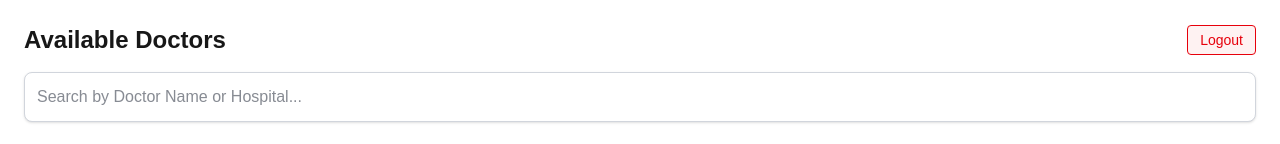
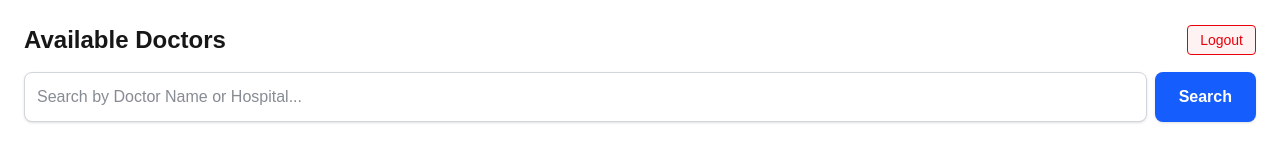
Before and after one commit to shishir-21/SehatSathi, a Next.js app in the folder sehatsathi-frontend/: page / in a window 1280 px wide. Shown: the top 144 px of the page. Built offline with nearby package versions, Linux system fonts and the light colour scheme; no server answers.

Commit message:
feat: add explicit search button for doctor filtering

```diff
--- a/sehatsathi-frontend/app/page.tsx
+++ b/sehatsathi-frontend/app/page.tsx
@@ -103,14 +103,21 @@ export default function Home() {
       </div>
 
       {/* Modern Search Bar */}
-      <div className="mb-6">
+      <div className="mb-6 flex gap-2">
         <input
           type="text"
           placeholder="Search by Doctor Name or Hospital..."
           value={searchQuery}
           onChange={(e) => setSearchQuery(e.target.value)}
-          className="w-full border border-gray-300 p-3 rounded-lg shadow-sm focus:outline-none focus:ring-2 focus:ring-blue-500 bg-white text-gray-900"
+          onKeyDown={(e) => { if (e.key === 'Enter') setDebouncedSearch(searchQuery); }}
+          className="flex-1 border border-gray-300 p-3 rounded-lg shadow-sm focus:outline-none focus:ring-2 focus:ring-blue-500 bg-white text-gray-900"
         />
+        <button
+          onClick={() => setDebouncedSearch(searchQuery)}
+          className="bg-blue-600 hover:bg-blue-700 text-white font-semibold py-3 px-6 rounded-lg shadow-sm transition"
+        >
+          Search
+        </button>
       </div>
 
       {/* Online Consultation Booking UI */}
```
